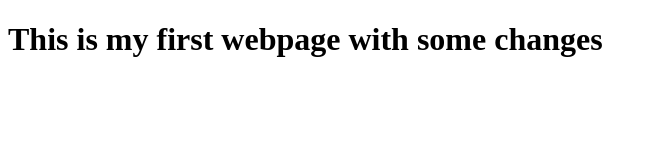
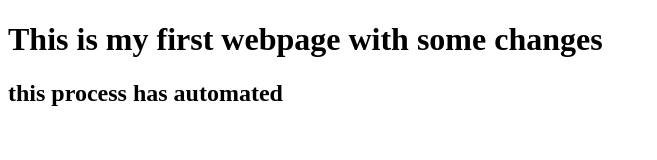
Before and after one commit to Niteshaws1991/jenkins-devops-sample, a plain HTML site: page index.html in a window 1280 px wide. Shown: the whole page, without its empty margins (0-657 px from the left). Drawn offline with Linux system fonts and the light colour scheme.

```diff
--- a/index.html
+++ b/index.html
@@ -3,6 +3,8 @@
 	  <head>
 		      <title>Welcome</title>
 		        <body>
-				    <h1>This is my first webpage with some changes</h1>
+				<h1>This is my first webpage with some changes</h1>
+				<h2>this process has automated</h2>
+
 				      </body>
 </html>
```
